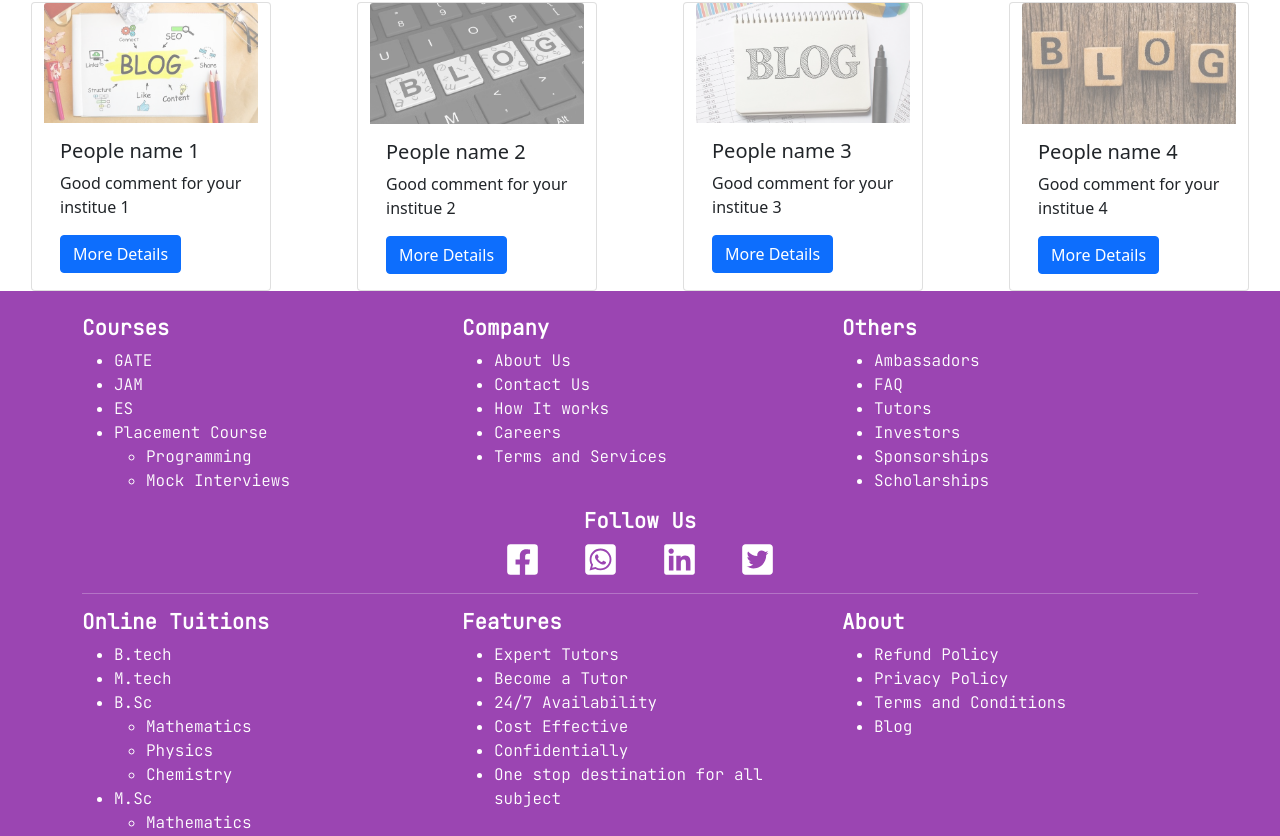
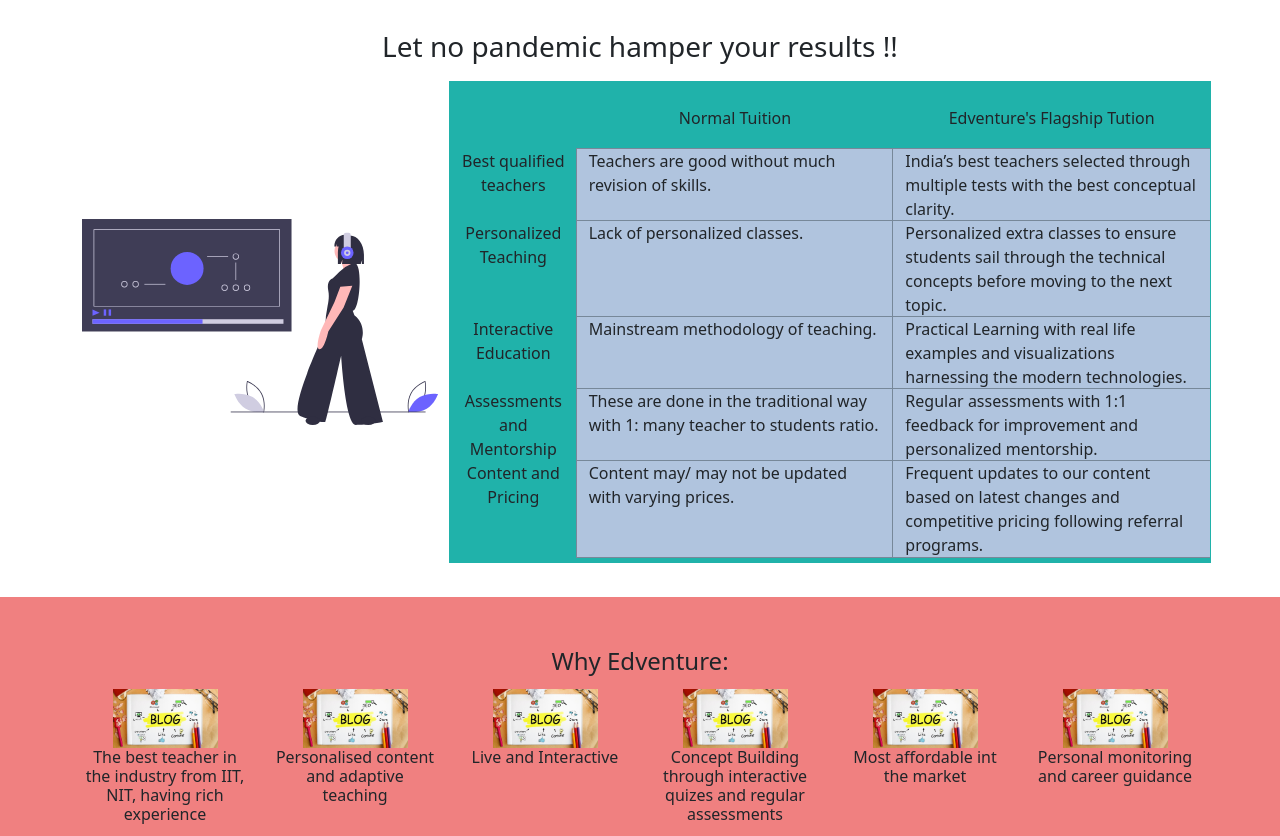
Before and after one commit to Abhijitgayen/EDVENTURE, a React (Create React App) app: page / in a window 1280 px wide. Shown: the part 3184-4020 px from the top of the page. Built offline with nearby package versions, Linux system fonts and the light colour scheme.

Commit message:
table in home

```diff
--- a/src/App.css
+++ b/src/App.css
@@ -314,8 +314,84 @@
     flex-direction: row;
     justify-content: space-around;
 }
-#card_details{
-    margin-top: 12px;
+#card_set_details{
+    margin: 12px 0px;
+    padding: 5px;
+}
+#card_img{
+    width: 35px;
+    height: 35px;
+    border-radius: 50%;
+    opacity: 1;
+}
+#card_details h5{
+    text-align: center;
+}
+
+
+
+.table_section{
+    margin: 35px 0px;
+}
+.table_t{
+    text-align: center;
+    padding: 5px 0px 10px 0px;
+}
+.table_set_img {
+    display: flex;
+    justify-content: center;
+}
+.table_img{
+    width: 100%;
+    opacity: 1;
+}
+.table_com{
+    text-align: center;
+    font-weight: 500;
+    /* background-color: red; */
+}
+.padding_table_cen{
+    padding:19px 0px ;
+}
+.table_content{
+    outline: 1px solid lightseagreen;
+    padding: 5px 0px;
+    background-color: lightseagreen;
+}
+.table_data{
+    background-color: lightsteelblue;
+    outline: 1px solid lightslategrey;
+}
+
+
+.why_ed_all{
+    background-color: lightcoral;
+    margin: 25px 0px;
+    padding: 50px 0px;
+}
+.why_ed_t{
+    text-align: center;
+}
+.why_ed{
+    display: flex;
+    justify-content: space-evenly;
+}
+.why_edven{
+    text-align: center;
+    width: 202px;
+    margin: 15px 0px 5px 0px;
+    border-radius: 5px;
+    height: 150px;
+    padding: 5px;
+    /* box-shadow: 2px 3px 45px  black; */
+}
+.why_edven:hover{
+    box-shadow: 1px 2px 15px black;
+}
+.why_edven_img{
+    text-align: center;
+    opacity: 1;
+    width: 105px;
 }
  /*Home css end*/
 
--- a/src/components/DemoClass.js
+++ b/src/components/DemoClass.js
@@ -1,6 +1,7 @@
 import React from 'react'
 import { Button, Accordion, Col, Container, Form, Row } from 'react-bootstrap'
 import online_video from '../images/online_video.svg'
+
 
 function DemoClass() {
     return (
@@ -55,8 +56,8 @@
                             </Accordion.Item>
 
                         </Accordion>
+                    </Col>
 
-                    </Col>
                     <Col className=' demo_from col-11 col-sm-11 col-md-7 col-xl-6'>
                         <h4>Book your free demo class</h4>
                         <Row className='align-item-center'>
@@ -88,6 +89,7 @@
                         </Form>
                     </Col>
                 </Row>
+
             </Container>
         </>
     )
--- a/src/components/Home.js
+++ b/src/components/Home.js
@@ -1,10 +1,11 @@
 import React from 'react'
-import { Col, Container, Row, Button } from 'react-bootstrap';
+import { Col, Container, Row, Button} from 'react-bootstrap';
 import online_learning from '../images/online_learning.svg'
 import AllCourse from './AllCourse';
 import CourseStyle from './CourseStyle';
 import DemoClass from './DemoClass';
-import Review from './Review';
+import blog_1 from '../images/blog1.jpg'
+import tutorial_video from '../images/tutorial_video.svg'
 
 export default function Home() {
     return (
@@ -13,12 +14,12 @@
                 <header className="home_top" id="set-for-bg">
                     <Container>
                         <Row>
-                            <Col className="home_top_text col-12 col-sm-12 col-md-8 col-xl-6">
+                            <Col className="home_top_text col-17 col-sm-17 col-md-8 col-xl-6">
                                 <h1>EMBARK ON AN ADVENTURE TO MORDERN INTERACTIVE EDUCATION</h1>
                                 <p>Handcrafted at IIT , Edventure aim to impart rich Courses helping Students in academics as well as competitative Exams</p>
                                 <Button variant="light" href='#venture' >VENTURE NOW</Button>
                             </Col >
-                            <Col className="col-12 col-sm-12 col-md-6 offset-md-6 col-xl-6 offset-xl-0">
+                            <Col className="col-17 col-sm-17 col-md-6 offset-md-6 col-xl-6 offset-xl-0">
                                 <img src={online_learning} alt='online_learning' id='home_img' />
                             </Col>
                         </Row>
@@ -26,25 +27,25 @@
                 </header>
                 <Container className='home_mid_f' >
                     <Row className='justify-content-center'>
-                        <Col className='home_cb col-12 col-sm-6 col-md-3'>
+                        <Col className='home_cb col-17 col-sm-6 col-md-3'>
                             <div className='home_card '>
                                 <h1>250+</h1>
                                 <p>Students </p>
                             </div>
                         </Col>
-                        <Col className='home_cb col-12 col-sm-6 col-md-3'>
+                        <Col className='home_cb col-17 col-sm-6 col-md-3'>
                             <div className='home_card'>
                                 <h1>50+</h1>
                                 <p>Top IITs Tutor</p>
                             </div>
                         </Col>
-                        <Col className='home_cb col-12 col-sm-6 col-md-3'>
+                        <Col className='home_cb col-17 col-sm-6 col-md-3'>
                             <div className='home_card'>
                                 <h1>25+</h1>
                                 <p>Course Avaliable</p>
                             </div>
                         </Col>
-                        <Col className='home_cb col-12 col-sm-6 col-md-3'>
+                        <Col className='home_cb col-17 col-sm-6 col-md-3'>
                             <div className='home_card'>
                                 <h1>80%</h1>
                                 <p>Better Enhanced Programs</p>
@@ -58,19 +59,97 @@
                     <CourseStyle />
                 </div>
                 <div className='all_course' id="venture">
-                    <AllCourse/>
+                    <AllCourse />
                 </div>
                 <div className='book_demo'>
-                    <DemoClass/>
+                    <DemoClass />
                 </div>
             </section>
 
             <section className="home_section">
-                <div>
-                    <Review/>
+
+                <Container className='table_section'>
+                    <h3 className='table_t'> Let no pandemic hamper your results !!</h3>
+                    <Row className=''>
+                        <Col className='table_set_img col-12 col-sm-12 col-md-5 col-xl-4'>
+                            <img src={tutorial_video} alt='' className='table_img'></img>
+                        </Col>
+                        <Col className='table_content col-12 col-sm-12 col-md-7 col-xl-8'>
+                            <div>
+                                    <Row>
+                                        <Col className='table_com col-12 col-sm-12 col-md-12 col-xl-2'>{' '}</Col>
+                                        <Col className='table_com padding_table_cen col-6 col-sm-6 col-md-6 col-xl-5'>Normal Tuition</Col>
+                                        <Col className='table_com padding_table_cen col-6 col-sm-6 col-md-6 col-xl-5'>Edventure's Flagship Tution</Col>
+                                    </Row>
+                                    <Row>
+                                        <Col className='table_com col-12 col-sm-12 col-md-12 col-xl-2'>Best qualified teachers</Col>
+                                        <Col className='table_data col-6 col-sm-6 col-md-6 col-xl-5'>Teachers are good without much revision of skills.</Col>
+                                        <Col className='table_data col-6 col-sm-6 col-md-6 col-xl-5'>India’s best teachers selected through multiple tests with the best conceptual clarity.</Col>
+                                    </Row>
+                                    <Row>
+                                        <Col className='table_com col-12 col-sm-12 col-md-12 col-xl-2'>Personalized Teaching</Col>
+                                        <Col className='table_data col-6 col-sm-6 col-md-6 col-xl-5'>Lack of personalized classes.</Col>
+                                        <Col className='table_data col-6 col-sm-6 col-md-6 col-xl-5'>Personalized extra classes to ensure students sail through the technical concepts before moving to the next topic.</Col>
+                                    </Row>
+                                    <Row>
+                                        <Col className='table_com col-12 col-sm-12 col-md-12 col-xl-2'>Interactive Education </Col>
+                                        <Col className='table_data col-6 col-sm-6 col-md-6 col-xl-5'>Mainstream methodology of teaching.</Col>
+                                        <Col className='table_data col-6 col-sm-6 col-md-6 col-xl-5'>Practical Learning with real life examples and visualizations harnessing the modern technologies.</Col>
+                                    </Row>
+                                    <Row>
+                                        <Col className='table_com col-12 col-sm-12 col-md-12 col-xl-2'>Assessments and Mentorship</Col>
+                                        <Col className='table_data col-6 col-sm-6 col-md-6 col-xl-5'>These are done in the traditional way with 1: many teacher to students ratio.</Col>
+                                        <Col className='table_data col-6 col-sm-6 col-md-6 col-xl-5'>Regular assessments with 1:1 feedback for improvement and personalized mentorship.</Col>
+                                    </Row>
+                                    <Row>
+                                        <Col className='table_com col-12 col-sm-12 col-md-12 col-xl-2'>Content and Pricing</Col>
+                                        <Col className='table_data col-6 col-sm-6 col-md-6 col-xl-5'>Content may/ may not be updated with varying prices.</Col>
+                                        <Col className='table_data col-6 col-sm-6 col-md-6 col-xl-5'>Frequent updates to our content based on latest changes and competitive pricing following referral programs.</Col>
+                                    </Row>
+
+                            </div>
+                        </Col>
+                    </Row>
+                </Container>
+
+                {/* why Edventure */}
+                <div className='why_ed_all'>
+                    <Container>
+                        <h4 className='why_ed_t'>
+                            Why Edventure:
+                        </h4>
+                        <Row className='why_ed'>
+                            <div className='why_edven col-6 col-sm-4 col-md-4 col-xl-2' >
+                                <img src={blog_1} className='why_edven_img' alt=' ' />
+                                <h6>The best teacher in the industry from IIT, NIT, having rich experience</h6>
+                            </div>
+                            <div className='why_edven col-6 col-sm-4 col-md-4 col-xl-2' >
+                                <img src={blog_1} className='why_edven_img' alt=' ' />
+                                <h6>Personalised content and adaptive teaching</h6>
+                            </div>
+                            <div className='why_edven col-6 col-sm-4 col-md-4 col-xl-2' >
+                                <img src={blog_1} className='why_edven_img' alt=' ' />
+                                <h6>Live and Interactive</h6>
+                            </div>
+                            <div className='why_edven col-6 col-sm-4 col-md-4 col-xl-2' >
+                                <img src={blog_1} className='why_edven_img' alt=' ' />
+                                <h6>Concept Building through interactive quizes and regular assessments</h6>
+                            </div>
+                            <div className='why_edven col-6 col-sm-4 col-md-4 col-xl-2' >
+                                <img src={blog_1} className='why_edven_img' alt=' ' />
+                                <h6>Most affordable int the market</h6>
+                            </div>
+                            <div className='why_edven col-6 col-sm-4 col-md-4 col-xl-2' >
+                                <img src={blog_1} className='why_edven_img' alt=' ' />
+                                <h6>Personal monitoring and career guidance</h6>
+                            </div>
+                        </Row>
+                    </Container>
                 </div>
+                <h4>Let’s hear from our students and parents:</h4>
                 <Container>
                     <Row>
+
                         <Col>
                         </Col>
                     </Row>
--- a/src/components/Review.js
+++ b/src/components/Review.js
@@ -1,10 +1,7 @@
 import React, { Component } from 'react'
-import { Card, Button, Row } from 'react-bootstrap'
+import { Card, Row ,Col} from 'react-bootstrap'
 import person_1 from '../images/blog1.jpg';
 import person_2 from '../images/blog2.jpg';
-import person_3 from '../images/blog3.jpg';
-import person_4 from '../images/blog4.jpg';
-//import person_5 from '../images/blog5.jpg';
 
 export default class Review extends Component {
     constructor(props) {
@@ -14,26 +11,17 @@
                 {
                     id: 0,
                     img: person_1,
-                    name: 'People name 1',
-                    comments: 'Good comment for your institue 1'
+                    name: 'Reema Bajaj',
+                    des:'Aditeya\'s mom - Grade 1',
+                    comments: '“For over last 3 years, the experience with Cuemath & the teacher has been great! I’m happy to see the logical development in my child. ”'
                 },
                 {
                     id: 1,
                     img: person_2,
-                    name: 'People name 2',
-                    comments: 'Good comment for your institue 2'
-                },
-                {
-                    id: 2,
-                    img: person_3,
-                    name: 'People name 3',
-                    comments: 'Good comment for your institue 3'
-                },
-                {
-                    id: 3,
-                    img: person_4,
-                    name: 'People name 4',
-                    comments: 'Good comment for your institue 4'
+                    name: 'Richa Shah',
+                    des:'Samrydhi \'s mom - Grade 3',
+
+                    comments: '“Cuemath has significantly improved my kids \' abilities to calculate mentally. The program is age-appropriate and yet challenging for them ”'
                 }
             ],
         };
@@ -45,15 +33,22 @@
 
         const allreviw = this.state.reviewItem.map((review) => {
             return (
-                <Card style={{ width: '15rem' }} key={review.id} id='card_details'>
-                    <Card.Img variant="top" src={review.img} alt='' />
+                <Card style={{ width: '17rem' }} key={review.id} id='card_set_details'>
                     <Card.Body>
-                        <Card.Title>{review.name}</Card.Title>
                         <Card.Text>
                             {review.comments}
                         </Card.Text>
-                        <Button variant="primary">More Details</Button>
                     </Card.Body>
+                    <Row>
+
+                        <Col className='col-2'>
+                            <Card.Img id='card_img' src={review.img} alt='' />
+                        </Col>
+                        <Col className='col-10 align-item-center'>
+                        <h5>{review.name}</h5>
+                        <p>{review.des}</p>
+                        </Col>
+                    </Row>
                 </Card>
             )
         })
```
